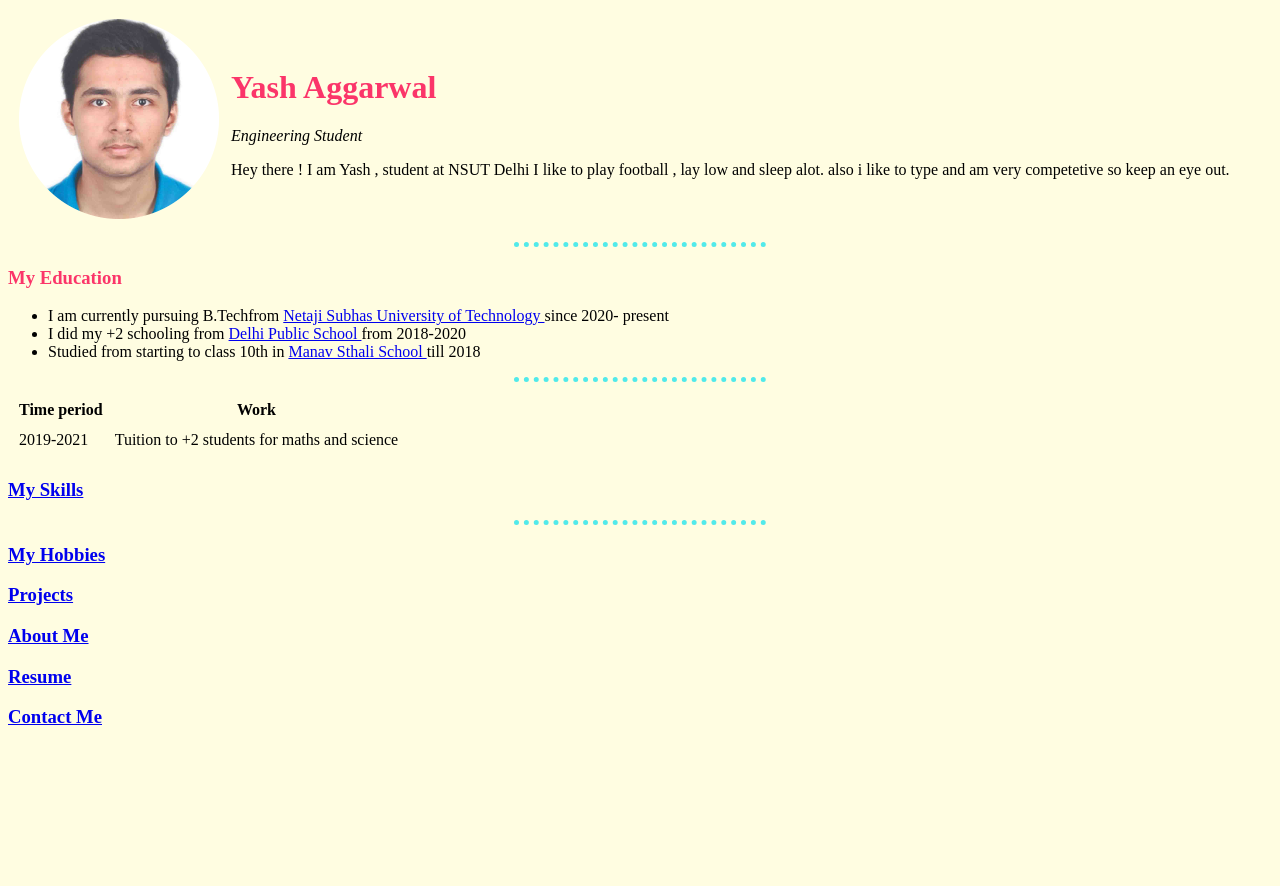
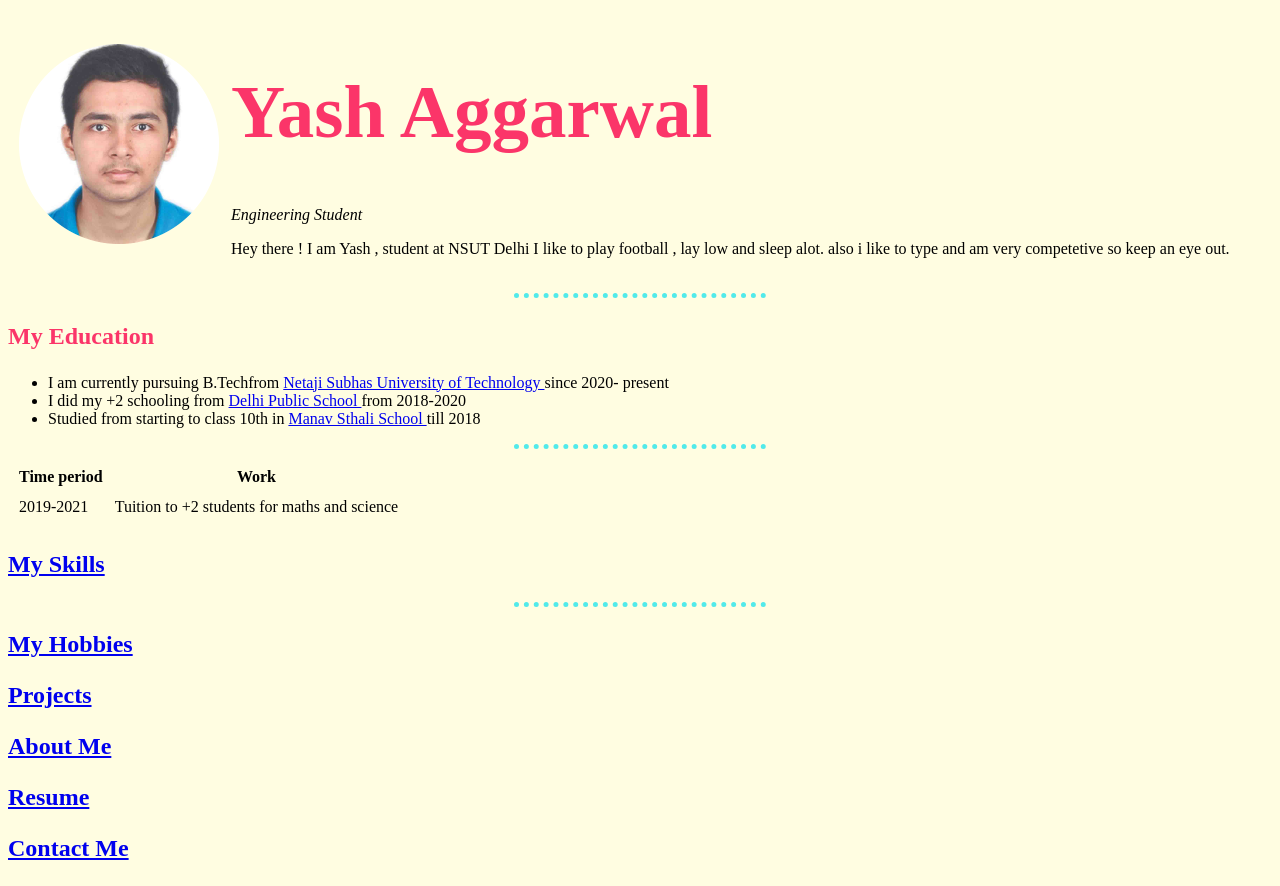
Before and after one commit to Yash5902/CV, a plain HTML site: page index.html in a window 1280 px wide. Before the commit the page ends 800 px from the top, so only its background shows below. Drawn offline with Linux system fonts and the light colour scheme.

Commit message:
h1 size changed

```diff
--- a/styles.css
+++ b/styles.css
@@ -1,3 +1,8 @@
+/* syntax for any css object is  */
+/* selector{                          this is our WHO is to be changed */
+/*    property:value ;                this is WHAT : HOW to be changed */
+/* }  */
+
 body{
     background-color: #FFFDE1;
 }
@@ -14,7 +19,9 @@ img{
 }
 h1{
     color: #FB3569;
+    font-size: 75px;
 }
 h3{
     color: #FB3569;
+    font-size: x-large;
 }
```
